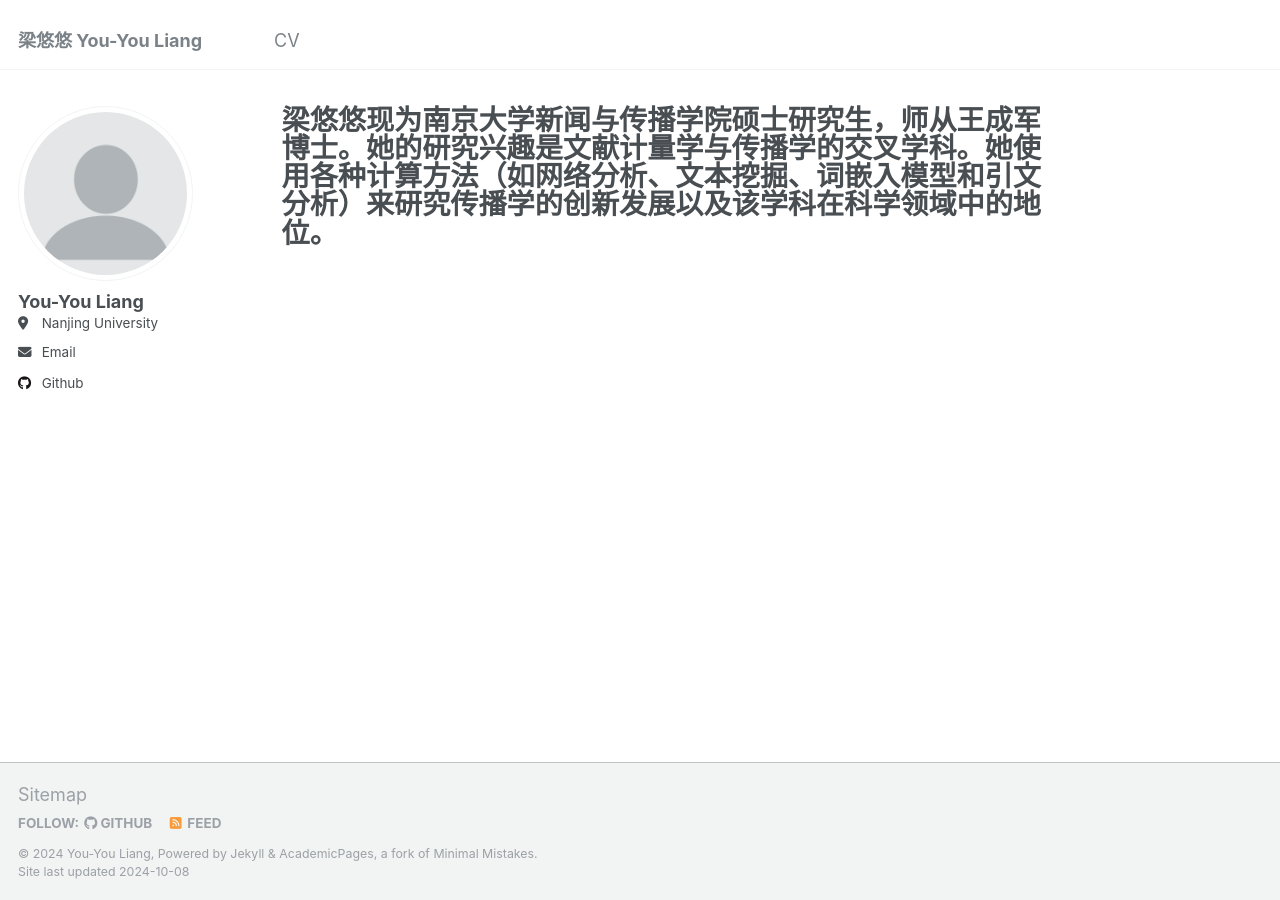
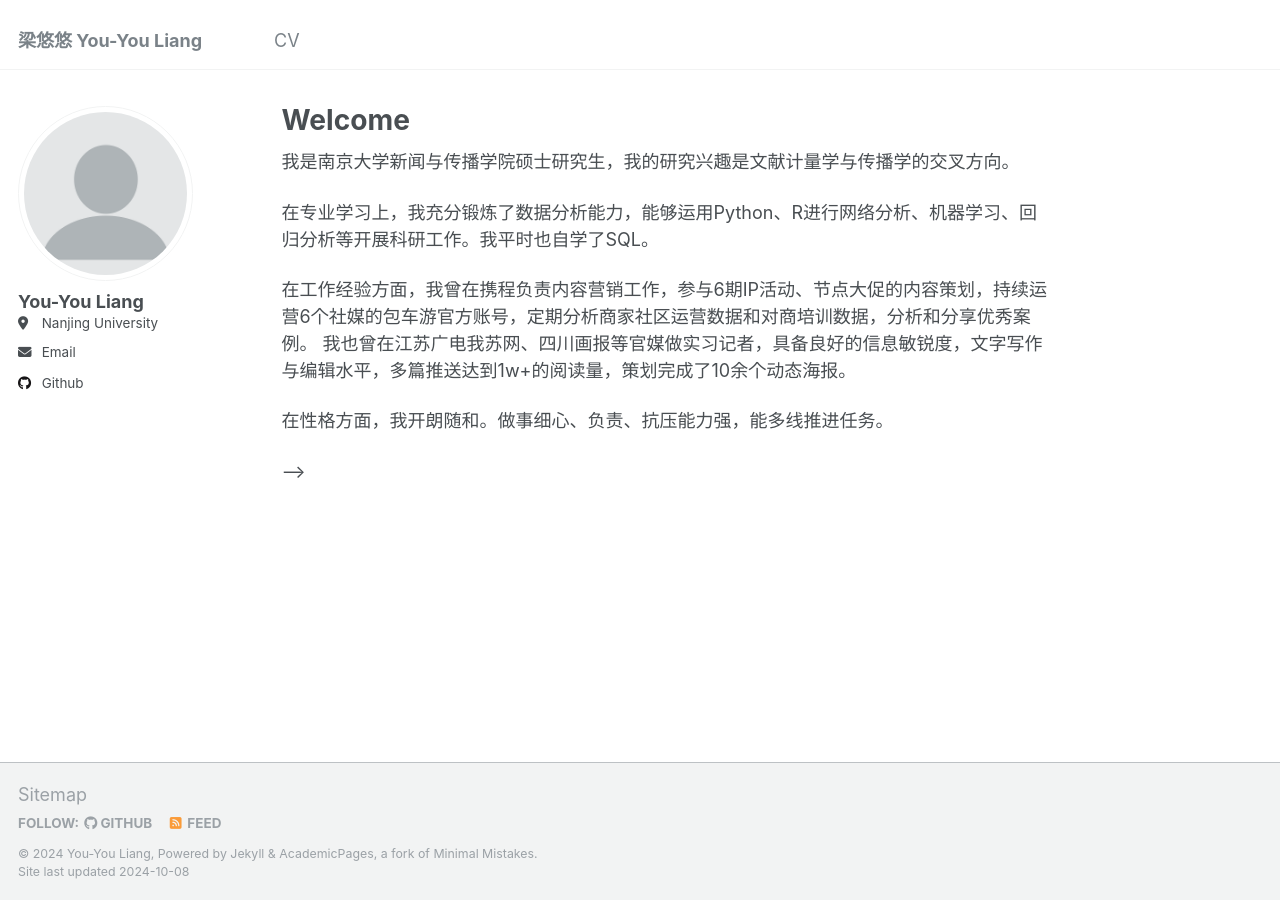
Before and after one commit to YouYou-Liang/YouYou-Liang.github.io, a Jekyll site: the page built from _pages/about.md, in a window 1280 px wide. Built offline with Jekyll 4.4.1, drawn with Linux system fonts in a browser that asks for light colours.

Commit message:
修改首页

```diff
--- a/_pages/about.md
+++ b/_pages/about.md
@@ -1,6 +1,6 @@
 ---
 permalink: /
-title: "梁悠悠现为南京大学新闻与传播学院硕士研究生，师从王成军博士。她的研究兴趣是文献计量学与传播学的交叉学科。她使用各种计算方法（如网络分析、文本挖掘、词嵌入模型和引文分析）来研究传播学的创新发展以及该学科在科学领域中的地位。"
+title: "Welcome"
 author_profile: true
 redirect_from:
   - /about/
@@ -41,11 +41,18 @@ I have also created [a set of Jupyter notebooks](https://github.com/academicpage
 
 How to edit your site's GitHub repository
 ------
-Many people use a git client to create files on their local computer and then push them to GitHub's servers. If you are not familiar with git, you can directly edit these configuration and markdown files directly in the github.com interface. Navigate to a file (like [this one](https://github.com/academicpages/academicpages.github.io/blob/master/_talks/2012-03-01-talk-1.md) and click the pencil icon in the top right of the content preview (to the right of the "Raw | Blame | History" buttons). You can delete a file by clicking the trashcan icon to the right of the pencil icon. You can also create new files or upload files by navigating to a directory and clicking the "Create new file" or "Upload files" buttons.
+<!-- Many people use a git client to create files on their local computer and then push them to GitHub's servers. If you are not familiar with git, you can directly edit these configuration and markdown files directly in the github.com interface. Navigate to a file (like [this one](https://github.com/academicpages/academicpages.github.io/blob/master/_talks/2012-03-01-talk-1.md) and click the pencil icon in the top right of the content preview (to the right of the "Raw | Blame | History" buttons). You can delete a file by clicking the trashcan icon to the right of the pencil icon. You can also create new files or upload files by navigating to a directory and clicking the "Create new file" or "Upload files" buttons.  -->
 
-Example: editing a markdown file for a talk
-![Editing a markdown file for a talk](/images/editing-talk.png)
+我是南京大学新闻与传播学院硕士研究生，我的研究兴趣是文献计量学与传播学的交叉方向。
 
+在专业学习上，我充分锻炼了数据分析能力，能够运用Python、R进行网络分析、机器学习、回归分析等开展科研工作。我平时也自学了SQL。
+
+在工作经验方面，我曾在携程负责内容营销工作，参与6期IP活动、节点大促的内容策划，持续运营6个社媒的包车游官方账号，定期分析商家社区运营数据和对商培训数据，分析和分享优秀案例。
+我也曾在江苏广电我苏网、四川画报等官媒做实习记者，具备良好的信息敏锐度，文字写作与编辑水平，多篇推送达到1w+的阅读量，策划完成了10余个动态海报。
+
+在性格方面，我开朗随和。做事细心、负责、抗压能力强，能多线推进任务。
+
+<!--
 For more info
 ------
-More info about configuring Academic Pages can be found in [the guide](https://academicpages.github.io/markdown/). The [guides for the Minimal Mistakes theme](https://mmistakes.github.io/minimal-mistakes/docs/configuration/) (which this theme was forked from) might also be helpful. -->
+More info about configuring Academic Pages can be found in [the guide](https://academicpages.github.io/markdown/). The [guides for the Minimal Mistakes theme](https://mmistakes.github.io/minimal-mistakes/docs/configuration/) (which this theme was forked from) might also be helpful. --> -->
```
